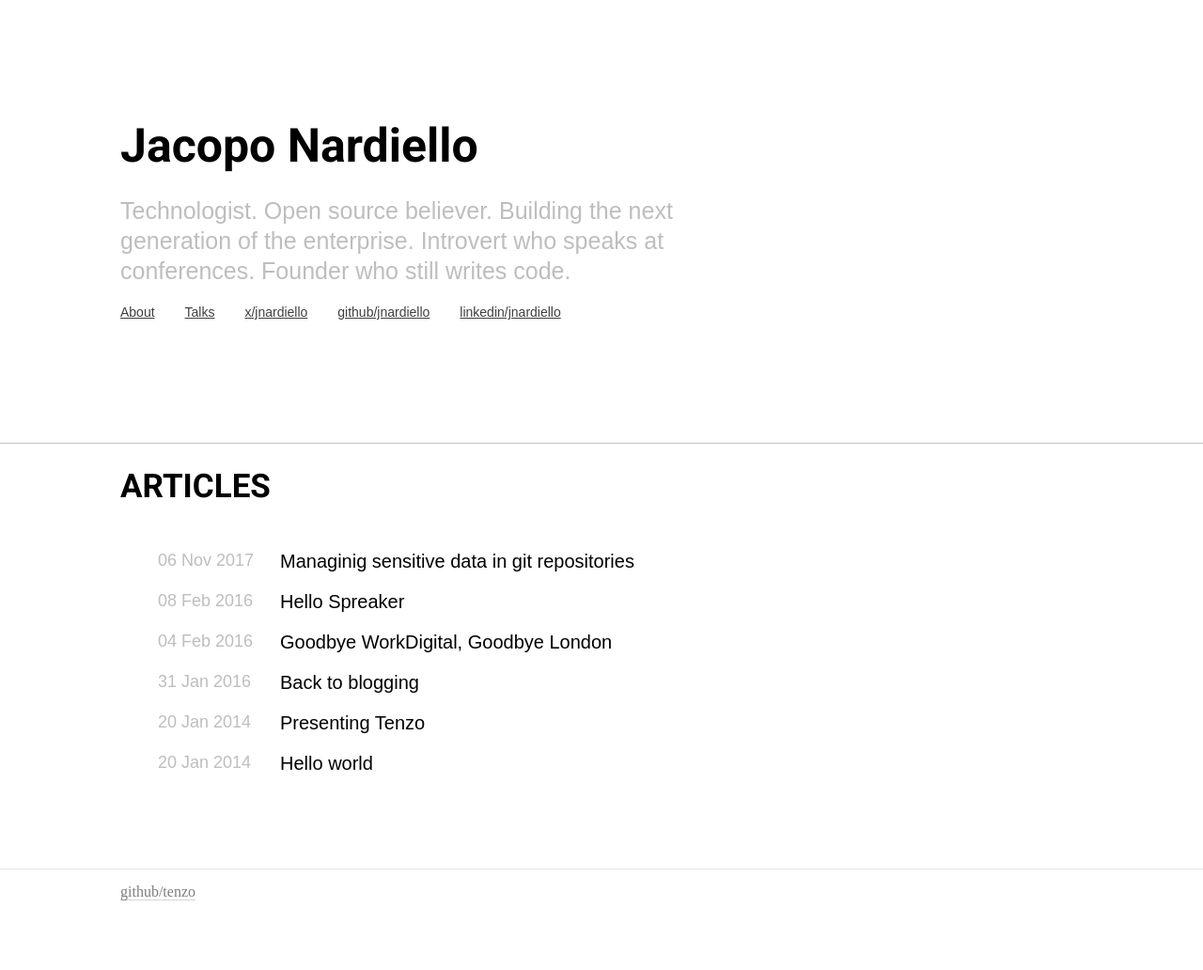
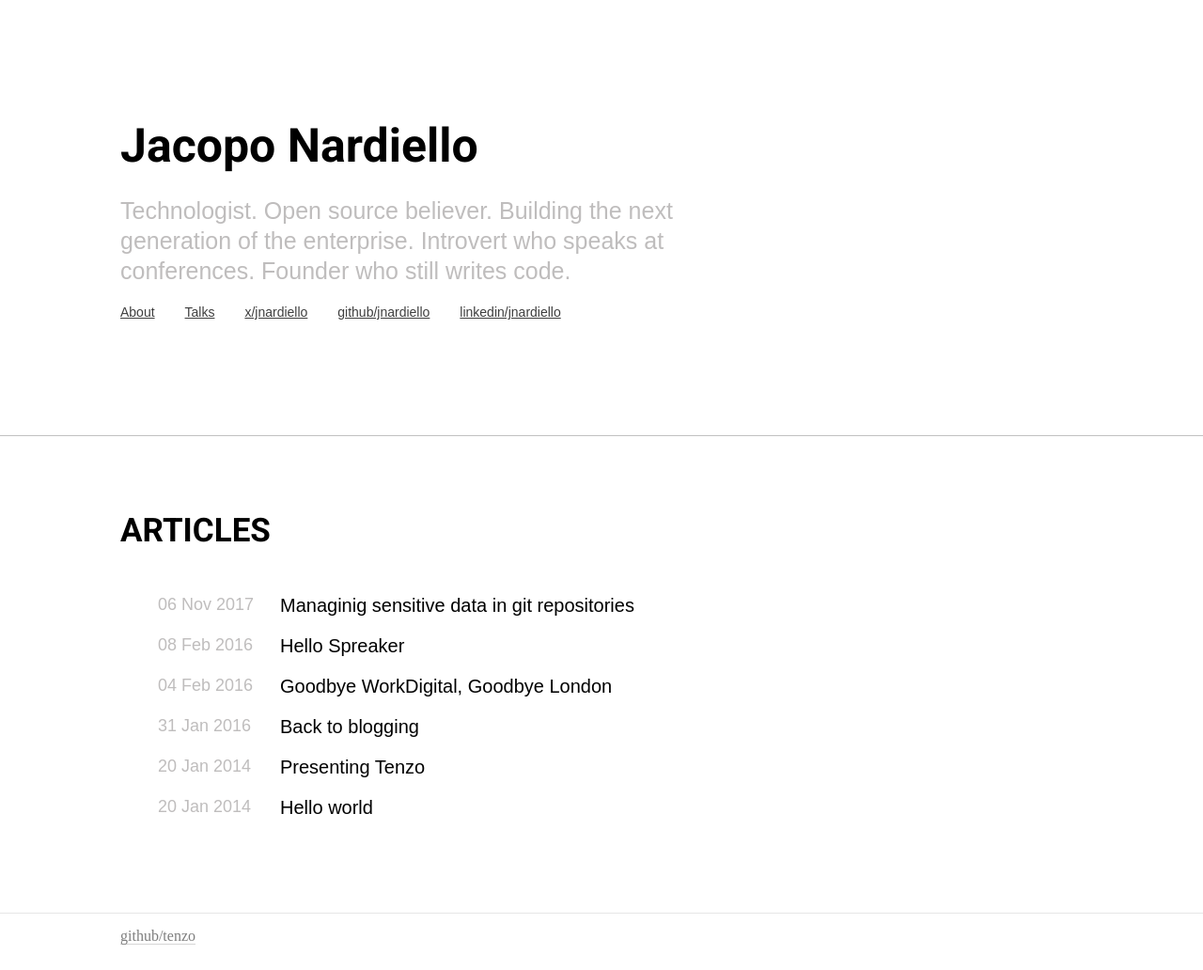
Before and after one commit to jnardiello/jnardiello.github.io, a Jekyll site: the page built from index.html, in a window 1280 px wide. Shown: the whole page at 94% size. Built offline with Jekyll 4.4.1, drawn with Linux system fonts in a browser that asks for light colours; some web fonts are replaced; comment, search, counter and statistics services are not loaded; before the commit the page ends 985 px from its top, so only the background shows below that.

Commit message:
style(homepage): adjust spacing around Articles section

```diff
--- a/css/default.css
+++ b/css/default.css
@@ -10,8 +10,8 @@ body {
 h1 {
     font: bold 35px 'Roboto', helvetica;
     width: 90%;
-    margin-top: 10%;
-    padding: 25px 0 0 10%;
+    margin-top: 120px;
+    padding: 80px 0 0 10%;
     border-top: solid 1px rgba(132, 132, 132, 0.50);
     /*border-bottom: solid 1px rgba(132, 132, 132, 0.50);
     background-color: rgba(229, 229, 229, 0.70);*/
```
